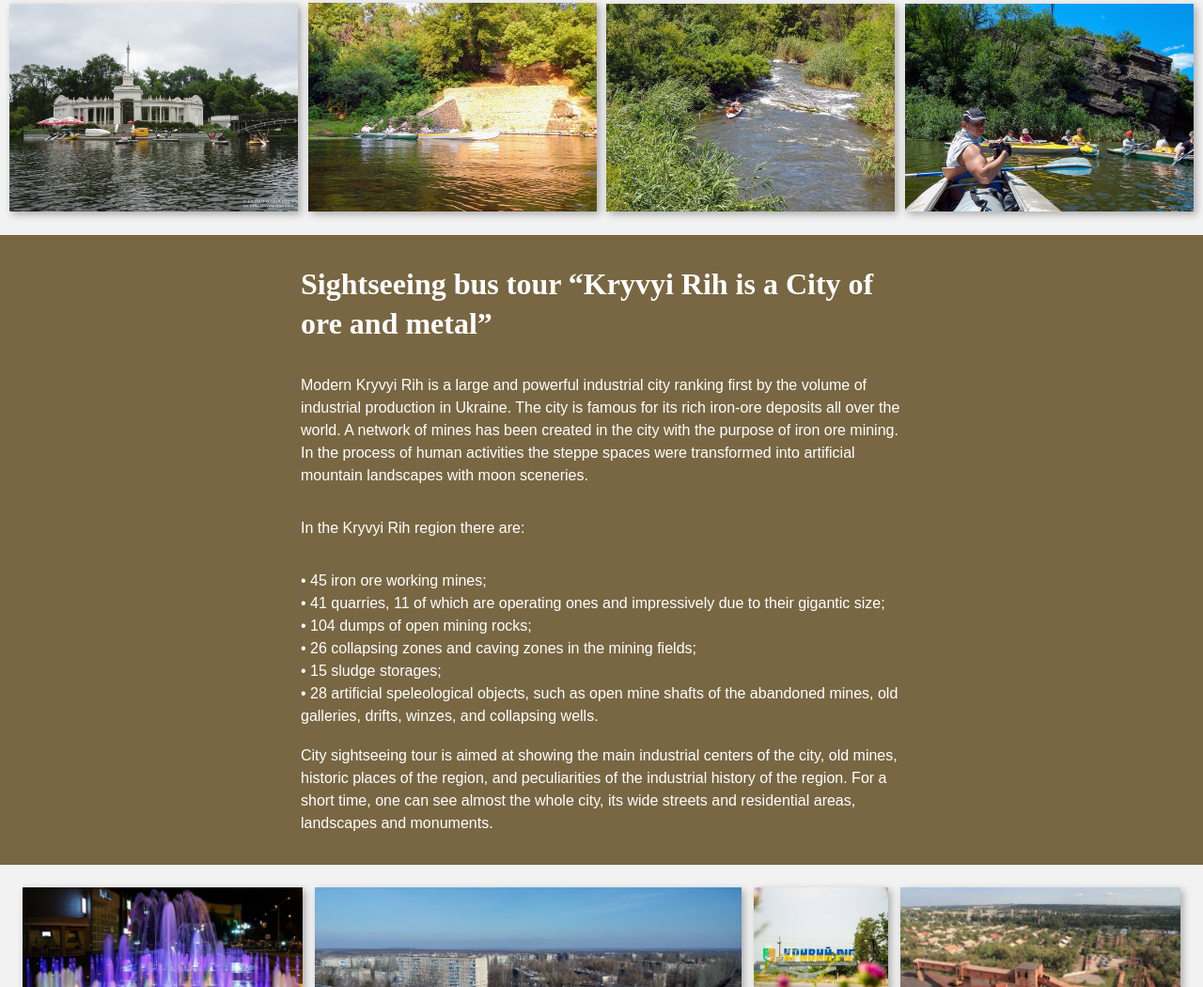
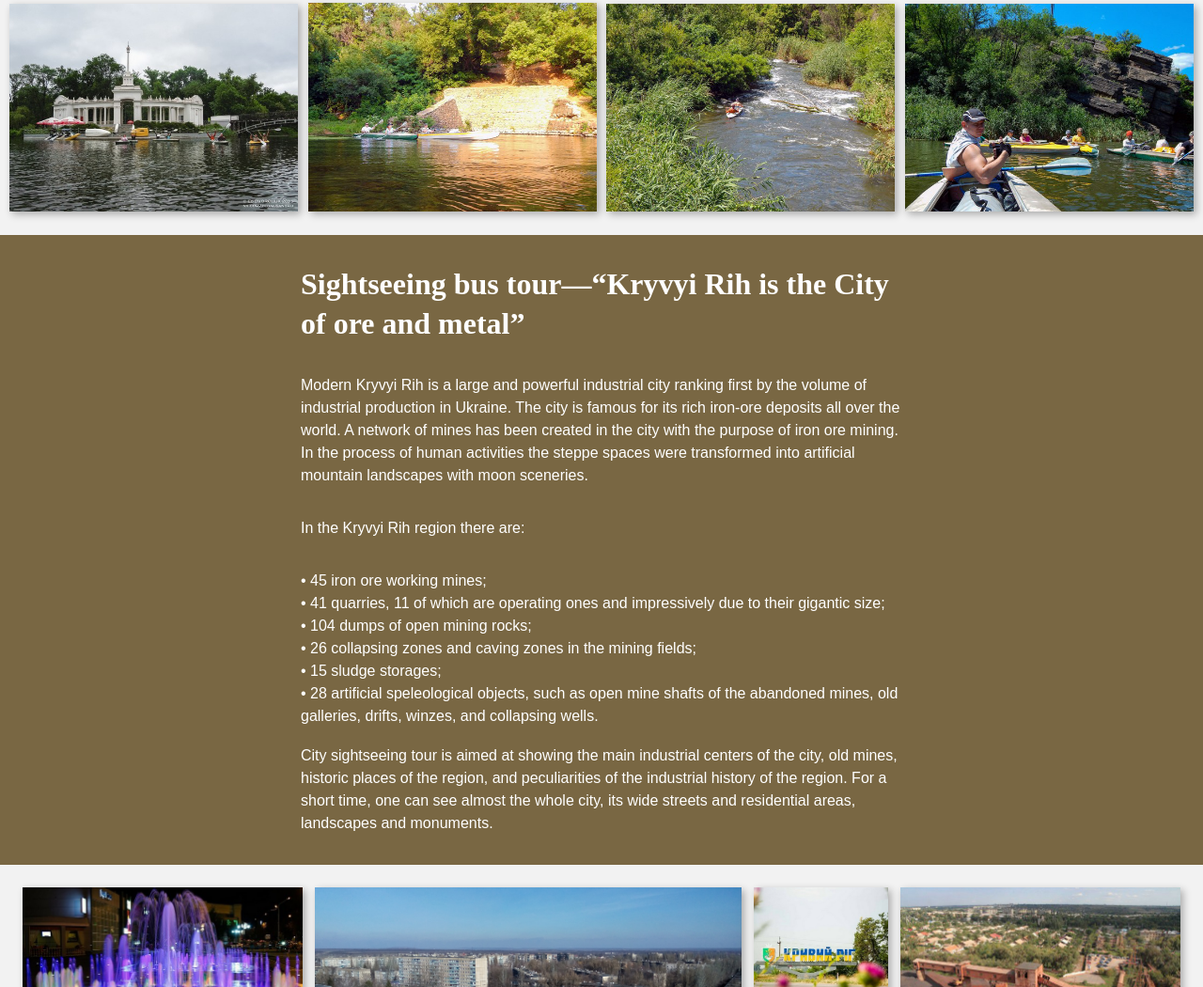
Before and after one commit to Sonicimage/kryvyi-rih, a plain HTML site: page index.html in a window 1280 px wide. Shown: the part 3947-4997 px from the top of the page at 94% size. Drawn offline with Linux system fonts and the light colour scheme.

Commit message:
added dash

```diff
--- a/index.html
+++ b/index.html
@@ -166,7 +166,7 @@
             </section>
 
             <section class="text-wrapper" id="sightseeing">
-                <h3>Sightseeing bus tour &ldquo;Kryvyi Rih is a City of ore and metal&rdquo;</h3>
+                <h3>Sightseeing bus tour&mdash;&ldquo;Kryvyi Rih is the City of ore and metal&rdquo;</h3>
                 <p>Modern Kryvyi Rih is a large and powerful industrial city ranking first by the volume of industrial production in Ukraine. The city is famous for its rich iron-ore deposits all over the world. A network of mines has been created in the city with the purpose of iron ore mining. In the process of human activities the steppe spaces were transformed into artificial mountain landscapes with moon sceneries.</p>
                 <p>In the Kryvyi Rih region there are:</p>
                 <ul>
```
